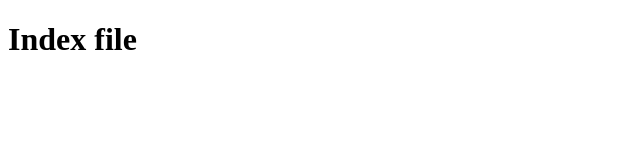
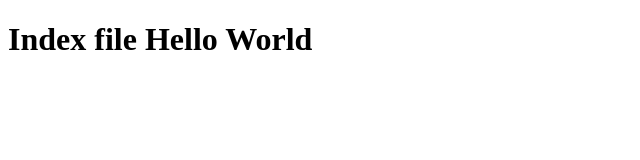
Before and after one commit to py-code314/git-practice, a plain HTML site: page index.html in a window 1280 px wide. Shown: the whole page, without its empty margins (0-640 px from the left). Drawn offline with Linux system fonts and the light colour scheme.

Commit message:
Add index.html

```diff
--- a/hello.html
+++ b/index.html
@@ -6,6 +6,6 @@
   <title>Document</title>
 </head>
 <body>
-  <h1>Index file</h1>
+  <h1>Index file Hello World</h1>
 </body>
 </html>
```
